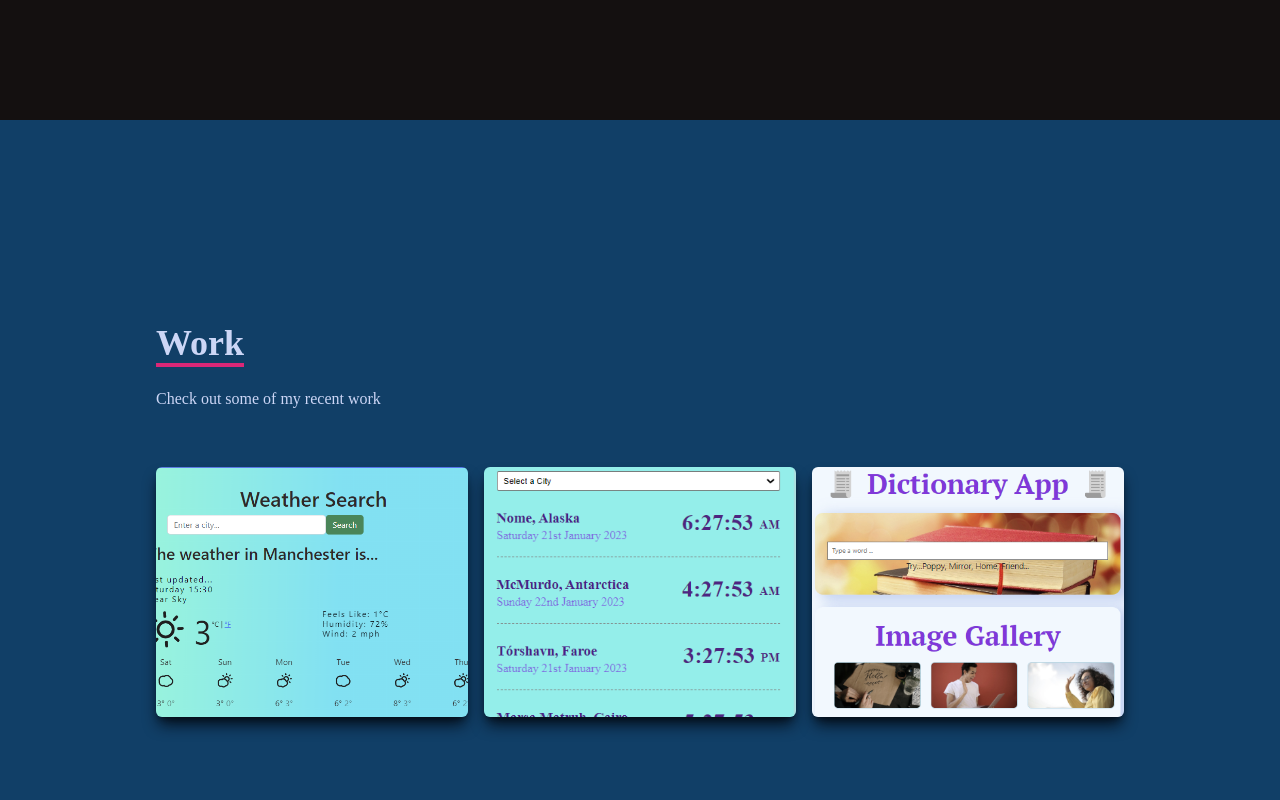
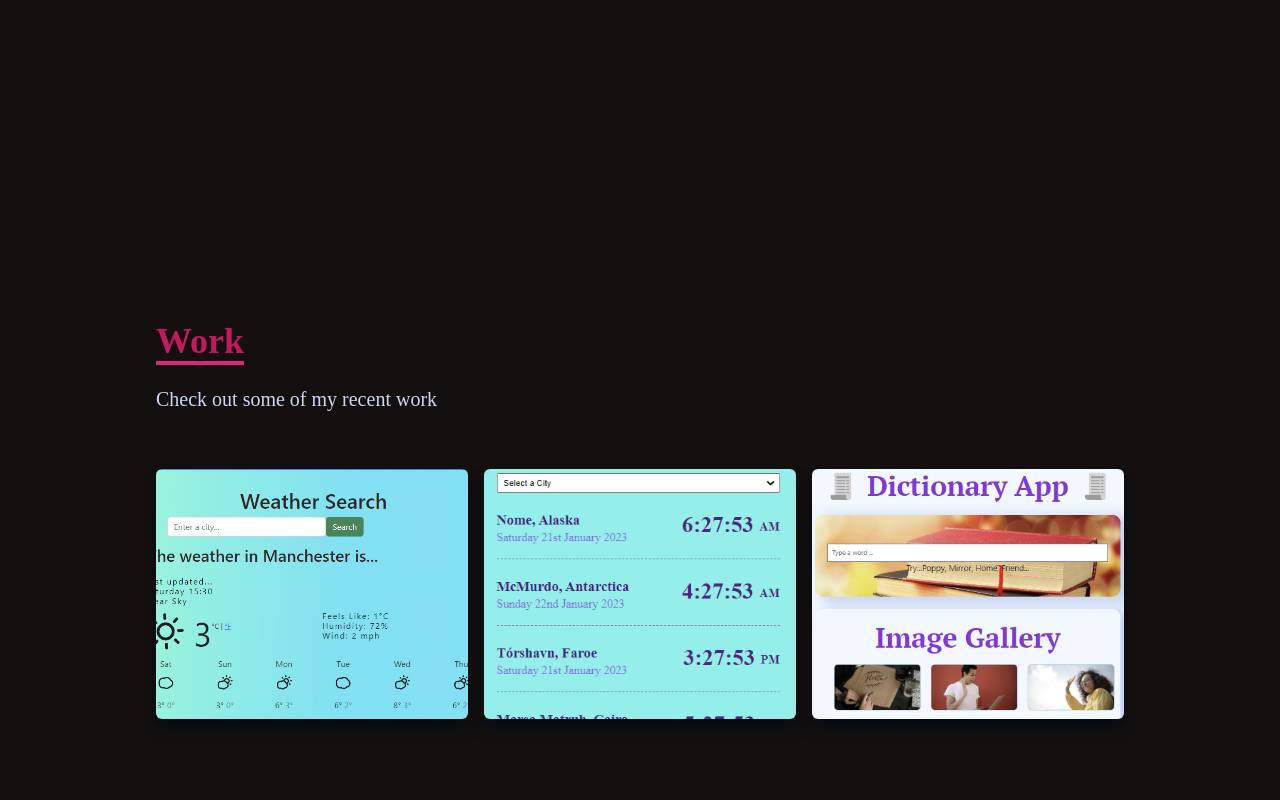
Before and after one commit to EmmaH88/react-portfolio, a React (Create React App) app: page / in a window 1280 px wide. Shown: the part 2280-3080 px from the top of the page. Built offline with nearby package versions, Linux system fonts and the light colour scheme.

Commit message:
changed colours and font-size in work component

```diff
--- a/src/components/Work.jsx
+++ b/src/components/Work.jsx
@@ -5,13 +5,13 @@ import reactweather from "../assests/reactweather.png";
 
 const Work = () => {
   return (
-    <div name="work" className="w-full md:h-screen bg-[#113f67] text-[#ccd6f6]">
+    <div name="work" className="w-full md:h-screen bg-[#141010] text-[#ccd6f6]">
       <div className="max-w-[1000px] mx-auto p-4 flex flex-col justify-center w-full h-full">
         <div className="pb-8">
-          <p className="text-4xl font-bold inline border-b-4 text-grey-300 border-pink-600">
+          <p className="text-4xl font-bold inline border-b-4 text-[#C4195D] border-pink-600">
             Work
           </p>
-          <p className="py-6">Check out some of my recent work</p>
+          <p className="text-xl py-6">Check out some of my recent work</p>
         </div>
 
         <div className="grid sm:grid-cols-2 md:grid-cols-3 gap-4">
```
